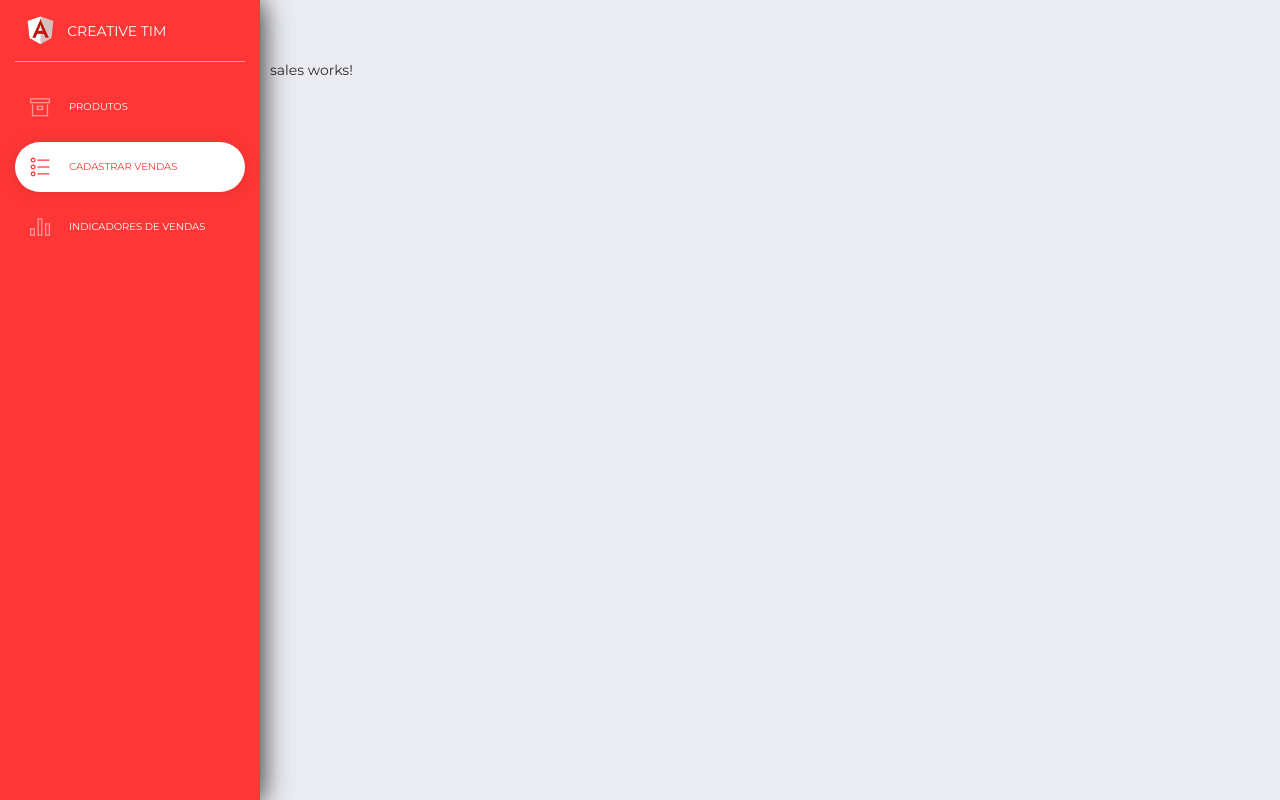
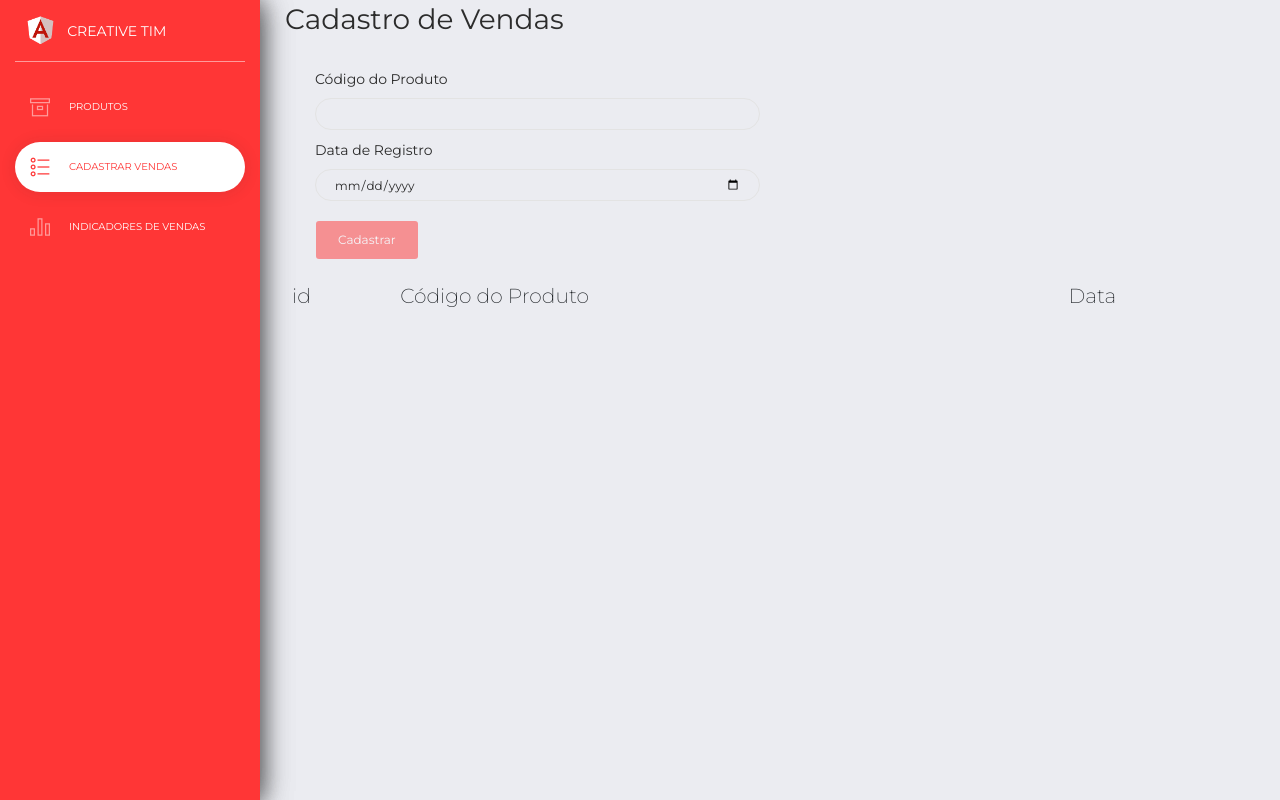
Before and after one commit to EstevamBruno/indicators, an Angular app: page /cadastrar-vendas in a window 1280 px wide. Built offline with nearby package versions, Linux system fonts and the light colour scheme.

Commit message:
Adicionando tags para cadastro e listagem de vendas

```diff
--- a/src/app/feature-module/sales/sales.component.html
+++ b/src/app/feature-module/sales/sales.component.html
@@ -1,3 +1,12 @@
-<p style="margin-top: 60px">
-  sales works!
-</p>
+<div class="container">
+  <div class="row">
+    <div class="col">
+      <app-sales-form (saleEventEmitter)="submit($event)"></app-sales-form>
+    </div>
+  </div>
+  <div class="row">
+    <div class="col">
+      <app-sales-list [sales]="sales"></app-sales-list>
+    </div>
+  </div>
+</div>
```
